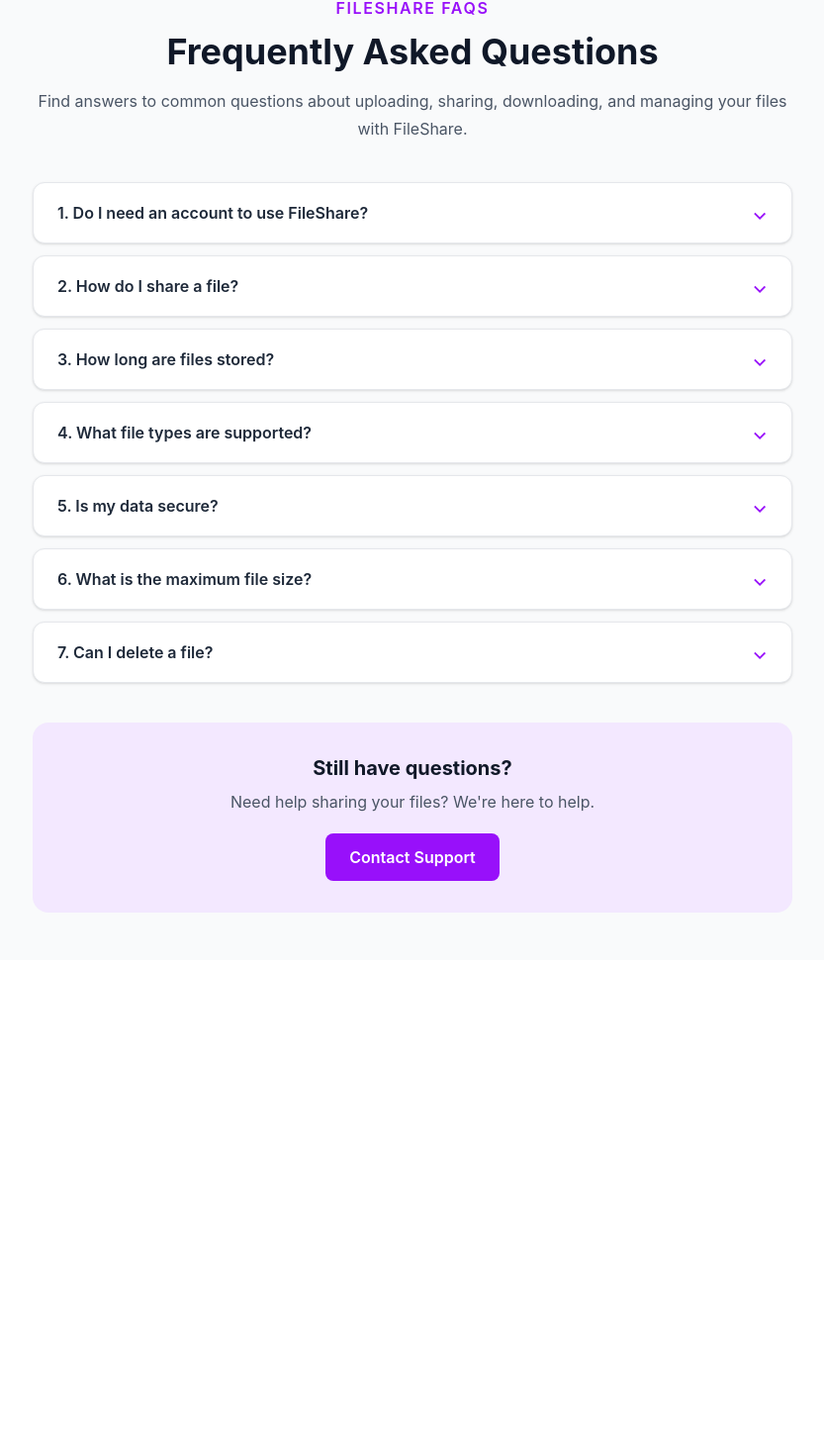
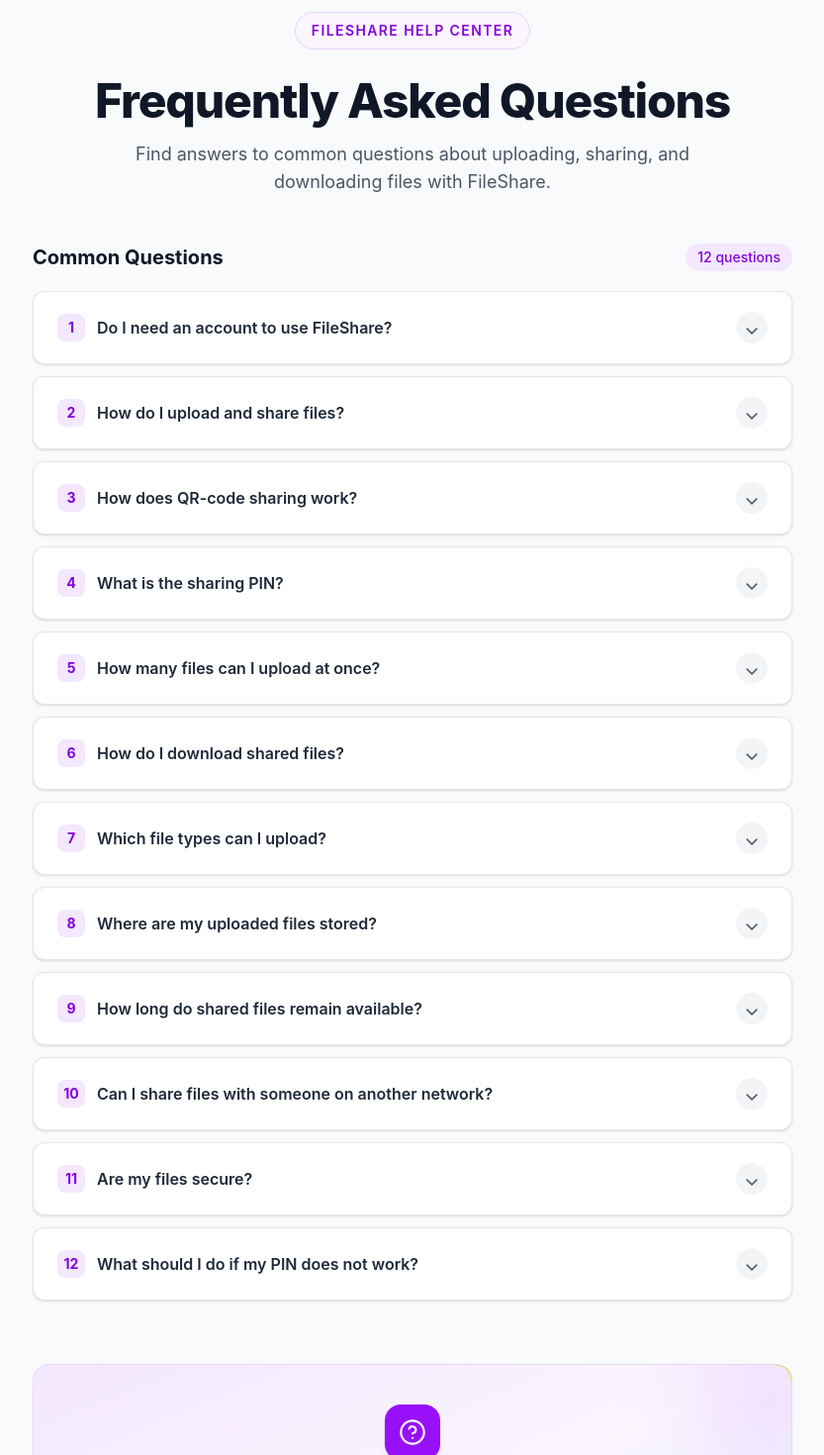
Before and after one commit to MANISHPARAB12/FileShare, a React app in the folder frontend/: page /faq in a window 1280 px wide. Shown: the part 125-1595 px from the top of the page at 99% size, without its empty margins (223-1056 px from the left). Before the commit the page ends 1095 px from the top, so only its background shows below. Built offline with nearby package versions, Linux system fonts and the light colour scheme; no server answers; the HTML template or start-up script is replaced by a standard one.

Commit message:
FAQ updated

```diff
--- a/frontend/src/Components/FAQ.jsx
+++ b/frontend/src/Components/FAQ.jsx
@@ -1,128 +1,242 @@
+
 import { useState } from "react";
 
 function FAQ() {
   const [openIndex, setOpenIndex] = useState(null);
 
-  // FileShare FAQs
+  // Frequently asked questions for FileShare users.
   const faqs = [
     {
       question: "Do I need an account to use FileShare?",
       answer:
-        "No, you don't need to create an account to use FileShare if guest access is enabled. You can upload your files and share them with others using a sharing link or a 6-character code.",
+        "No account is required. You can upload your files and share them with others using the sharing link, PIN, or QR code provided after a successful upload.",
     },
     {
-      question: "How do I share a file?",
+      question: "How do I upload and share files?",
       answer:
-        "Upload the file you want to share. Once the upload is complete, FileShare will provide a sharing link and, if supported, a 6-character code. Copy the link and send it to anyone, or share the code so they can access your file through FileShare.",
+        "Select the files you want to share and click the Upload button. Once your files have been uploaded successfully, FileShare provides a sharing PIN, a link, and a QR code. Share any of these with your recipient so they can access the files.",
     },
     {
-      question: "How long are files stored?",
+      question: "How does QR-code sharing work?",
       answer:
-        "Your files remain available according to FileShare's storage policy. If an expiration time is displayed, check it before sharing your file. Download important files before they expire or become unavailable.",
+        "After uploading your files, scan the displayed QR code using your phone's camera or a QR-code scanner. It opens the FileShare sharing page, making it easy to access your shared files.",
     },
     {
-      question: "What file types are supported?",
+      question: "What is the sharing PIN?",
       answer:
-        "FileShare can support common file formats such as images, PDF documents, videos, and ZIP archives, depending on its upload restrictions. If your file cannot be uploaded, check its format and size before trying again.",
+        "The sharing PIN is a six-character code associated with your uploaded files. Enter it on the Download page to find the files you want to access.",
     },
     {
-      question: "Is my data secure?",
+      question: "How many files can I upload at once?",
       answer:
-        "FileShare is designed to make file sharing convenient. For your privacy, share your links and access codes only with people you trust. The actual protection of your files depends on the security measures implemented by the application.",
+        "You can upload up to 10 files in a single batch, with a maximum file size of 10 MB per file. Make sure each file meets these limits before uploading.",
     },
     {
-      question: "What is the maximum file size?",
+      question: "How do I download shared files?",
       answer:
-        "The maximum file size depends on FileShare's upload settings and storage provider. Check the upload page for the supported limit. If your file is too large, try compressing it or splitting it into smaller files.",
+        "Open the Download page and enter the sharing PIN provided by the sender. Once the shared files appear, click the download button beside the file you want to save to your device.",
     },
     {
-      question: "Can I delete a file?",
+      question: "Which file types can I upload?",
       answer:
-        "If FileShare provides a delete option, you can remove your uploaded file when you no longer want to share it. If deletion is not available, the file may remain accessible until it expires according to the configured storage policy.",
+        "FileShare supports a variety of common file types, including documents, images, videos, and archives. Uploads are subject to the application's file-size limits and the storage provider's supported formats.",
+    },
+    {
+      question: "Where are my uploaded files stored?",
+      answer:
+        "Your uploaded files are stored using Cloudinary, our cloud storage provider. FileShare makes it easy to access and share your files through the available sharing options.",
+    },
+    {
+      question: "How long do shared files remain available?",
+      answer:
+        "Shared-file availability depends on the availability of the sharing service and the stored file information. If a shared file or link becomes unavailable, the sender may need to upload the file again and share a new link or PIN.",
+    },
+    {
+      question: "Can I share files with someone on another network?",
+      answer:
+        "Yes! On FileShare you can share files with people using different devices or networks. Simply send them the sharing link or PIN, or let them scan the QR code.",
+    },
+    {
+      question: "Are my files secure?",
+      answer:
+        "FileShare uses cloud storage and sharing links to make file sharing convenient. Only share your links and PINs with intended recipients. Do not upload sensitive information unless you are comfortable with the application's configured storage and security protections.",
+    },
+    {
+      question: "What should I do if my PIN does not work?",
+      answer:
+        "First, check that you entered the correct six-character PIN. Make sure you are using the correct sharing details provided by the sender. If the files still cannot be found, ask the sender to upload them again and provide a new PIN.",
     },
   ];
 
-  // Open or close an FAQ
+  // Open or close an FAQ item.
   const toggleFAQ = (index) => {
-    setOpenIndex(openIndex === index ? null : index);
+    setOpenIndex((previousIndex) =>
+      previousIndex === index ? null : index
+    );
   };
 
   return (
-    <div className="min-h-screen bg-gray-50 px-4 py-12 sm:px-6 lg:px-8">
-      {/* Heading */}
-      <div className="mx-auto mb-10 max-w-3xl text-center">
-        <p className="mb-3 font-semibold uppercase tracking-widest text-purple-600">
-          FileShare FAQs
-        </p>
+    <main className="min-h-screen bg-gray-50 px-4 py-12 sm:px-6 sm:py-16 lg:px-8">
 
-        <h1 className="text-3xl font-bold text-gray-900 sm:text-4xl">
+      {/* Page Heading */}
+      <section className="mx-auto mb-10 max-w-3xl text-center sm:mb-12">
+        <span className="mb-3 inline-flex items-center rounded-full border border-purple-200 bg-purple-50 px-4 py-2 text-sm font-semibold uppercase tracking-widest text-purple-700">
+          FileShare Help Center
+        </span>
+
+        <h1 className="mt-4 text-3xl font-extrabold tracking-tight text-gray-900 sm:text-4xl lg:text-5xl">
           Frequently Asked Questions
         </h1>
 
-        <p className="mt-4 text-base leading-7 text-gray-600">
-          Find answers to common questions about uploading, sharing,
-          downloading, and managing your files with FileShare.
+        <p className="mx-auto mt-4 max-w-2xl text-base leading-7 text-gray-600 sm:text-lg">
+          Find answers to common questions about uploading,
+          sharing, and downloading files with FileShare.
         </p>
+      </section>
+
+      {/* FAQ Dropdown List */}
+      <section
+        className="mx-auto max-w-3xl"
+        aria-label="Frequently asked questions"
+      >
+        <div className="mb-5 flex items-center justify-between gap-4">
+          <h2 className="text-lg font-bold text-gray-900 sm:text-xl">
+            Common Questions
+          </h2>
+
+          <span className="rounded-full bg-purple-100 px-3 py-1 text-sm font-medium text-purple-700">
+            {faqs.length} questions
+          </span>
         </div>
 
-      {/* FAQ dropdown list */}
-      <div className="mx-auto max-w-3xl space-y-3">
-        {faqs.map((faq, index) => (
-          <div
+        <div className="space-y-3">
+          {faqs.map((faq, index) => {
+            const isOpen = openIndex === index;
+            const answerId = `faq-answer-${index}`;
+
+            return (
+              <article
                 key={faq.question}
-            className="overflow-hidden rounded-xl border border-gray-200 bg-white shadow-sm transition hover:border-purple-300"
+                className={`overflow-hidden rounded-xl border bg-white shadow-sm transition duration-200 ${
+                  isOpen
+                    ? "border-purple-300 shadow-md"
+                    : "border-gray-200 hover:border-purple-200"
+                }`}
               >
-            {/* Clickable question */}
+                {/* Clickable Question */}
                 <button
                   type="button"
                   onClick={() => toggleFAQ(index)}
-              aria-expanded={openIndex === index}
-              aria-controls={`faq-answer-${index}`}
-              className="flex w-full items-center justify-between gap-4 px-5 py-4 text-left transition hover:bg-purple-50 sm:px-6"
+                  aria-expanded={isOpen}
+                  aria-controls={answerId}
+                  className="flex w-full items-center justify-between gap-4 px-4 py-5 text-left transition hover:bg-purple-50/70 sm:px-6"
                 >
-              <span className="font-semibold text-gray-800">
-                {index + 1}. {faq.question}
+                  <span className="flex items-start gap-3">
+                    <span
+                      className={`flex h-7 w-7 shrink-0 items-center justify-center rounded-lg text-sm font-bold ${
+                        isOpen
+                          ? "bg-purple-600 text-white"
+                          : "bg-purple-100 text-purple-700"
+                      }`}
+                    >
+                      {index + 1}
                     </span>
 
-              {/* Dropdown icon */}
-              <span className="shrink-0 text-xl font-medium text-purple-600">
-                {openIndex === index ? "⌃" : "⌄"}
+                    <span
+                      className={`pt-0.5 font-semibold leading-6 ${
+                        isOpen
+                          ? "text-purple-700"
+                          : "text-gray-800"
+                      }`}
+                    >
+                      {faq.question}
+                    </span>
+                  </span>
+
+                  {/* Expand/Collapse Icon */}
+                  <span
+                    className={`flex h-8 w-8 shrink-0 items-center justify-center rounded-full text-xl transition duration-200 ${
+                      isOpen
+                        ? "rotate-180 bg-purple-100 text-purple-700"
+                        : "bg-gray-100 text-gray-600"
+                    }`}
+                    aria-hidden="true"
+                  >
+                    ⌄
                   </span>
                 </button>
 
                 {/* Answer */}
-            {openIndex === index && (
+                {isOpen && (
                   <div
-                id={`faq-answer-${index}`}
-                className="border-t border-gray-100 px-5 py-4 sm:px-6"
+                    id={answerId}
+                    className="border-t border-gray-100 bg-white px-4 py-5 sm:px-6"
                   >
-                <p className="text-sm leading-7 text-gray-600 sm:text-base">
+                    <p className="pl-0 text-sm leading-7 text-gray-600 sm:pl-10 sm:text-base">
                       {faq.answer}
                     </p>
                   </div>
                 )}
+              </article>
+            );
+          })}
         </div>
-        ))}
+      </section>
+
+      {/* Bottom Help Section */}
+      <section className="mx-auto mt-12 max-w-3xl sm:mt-16">
+        <div className="relative overflow-hidden rounded-2xl border border-purple-200 bg-gradient-to-br from-purple-100 via-purple-50 to-indigo-100 px-6 py-9 text-center sm:px-10 sm:py-10">
+
+          {/* Decorative Circle */}
+          <div className="pointer-events-none absolute -right-12 -top-12 h-36 w-36 rounded-full bg-purple-300/30 blur-2xl" />
+
+          <div className="relative">
+            <div className="mx-auto flex h-14 w-14 items-center justify-center rounded-2xl bg-purple-600 text-white shadow-md">
+              <svg
+                xmlns="http://www.w3.org/2000/svg"
+                fill="none"
+                viewBox="0 0 24 24"
+                strokeWidth={1.8}
+                stroke="currentColor"
+                className="h-7 w-7"
+                aria-hidden="true"
+              >
+                <path
+                  strokeLinecap="round"
+                  strokeLinejoin="round"
+                  d="M9.09 9a3 3 0 0 1 5.82 1c0 2-3 3-3 3m.09 4h.01M12 22a10 10 0 1 0 0-20 10 10 0 0 0 0 20Z"
+                />
+              </svg>
             </div>
 
-      {/* Contact section */}
-      <div className="mx-auto mt-10 max-w-3xl rounded-2xl bg-purple-100 px-6 py-8 text-center">
-        <h2 className="text-xl font-bold text-gray-900">
+            <h2 className="mt-5 text-2xl font-bold text-gray-900">
               Still have questions?
             </h2>
 
-        <p className="mt-2 text-gray-600">
-          Need help sharing your files? We're here to help.
+            <p className="mx-auto mt-3 max-w-xl text-sm leading-7 text-gray-600 sm:text-base">
+              Explore the questions above to learn more about
+              FileShare and make the most of your file-sharing experience.
             </p>
 
-        <a
-          href="mailto:support@example.com"
-          className="mt-5 inline-block rounded-lg bg-purple-600 px-6 py-3 font-semibold text-white transition hover:bg-purple-700"
+            <button
+              type="button"
+              onClick={() => {
+                setOpenIndex(null);
+                window.scrollTo({
+                  top: 0,
+                  behavior: "smooth",
+                });
+              }}
+              className="mt-6 inline-flex items-center justify-center gap-2 rounded-xl bg-purple-600 px-6 py-3 font-semibold text-white shadow-md transition hover:bg-purple-700 focus:outline-none focus:ring-2 focus:ring-purple-500 focus:ring-offset-2"
             >
-          Contact Support
-        </a>
+              Browse FAQs
+              <span aria-hidden="true">↑</span>
+            </button>
           </div>
         </div>
+      </section>
+
+    </main>
   );
 }
 
```
Lines whose indentation alone changed are shown as unchanged.
